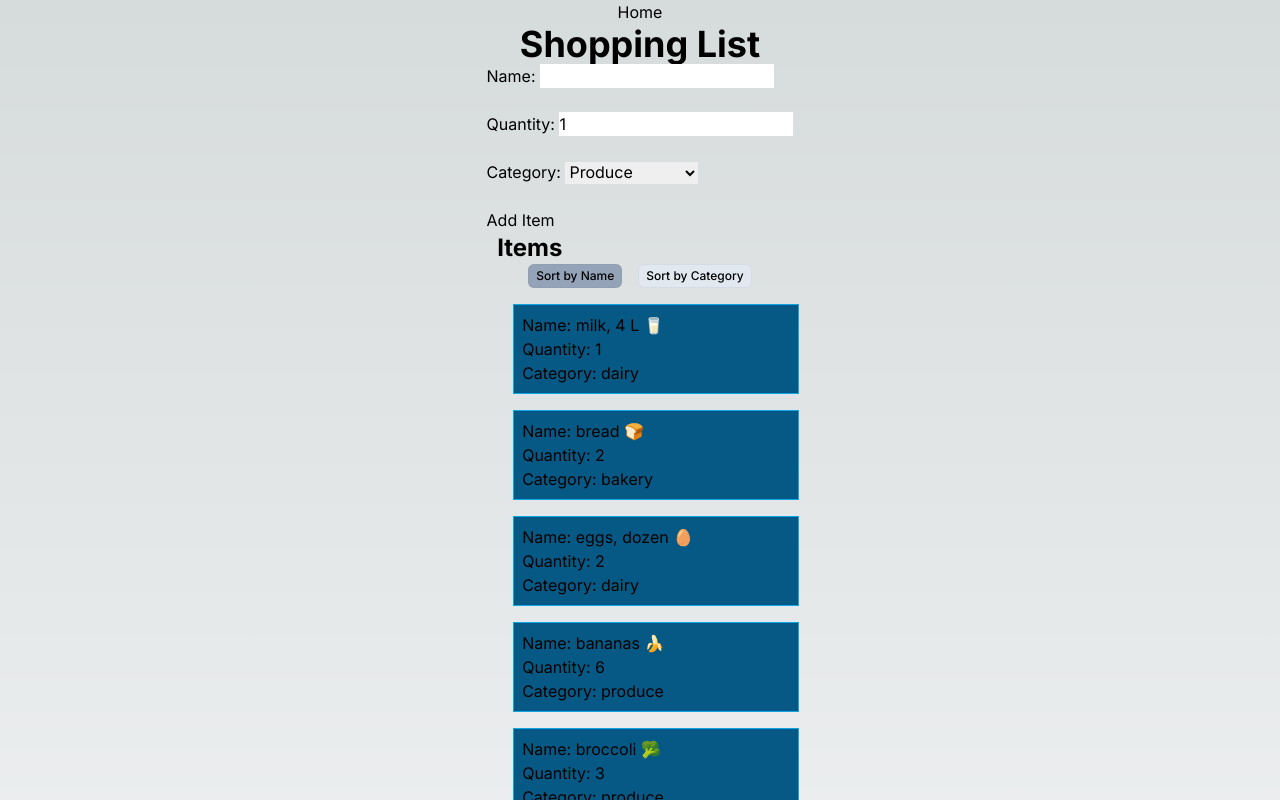
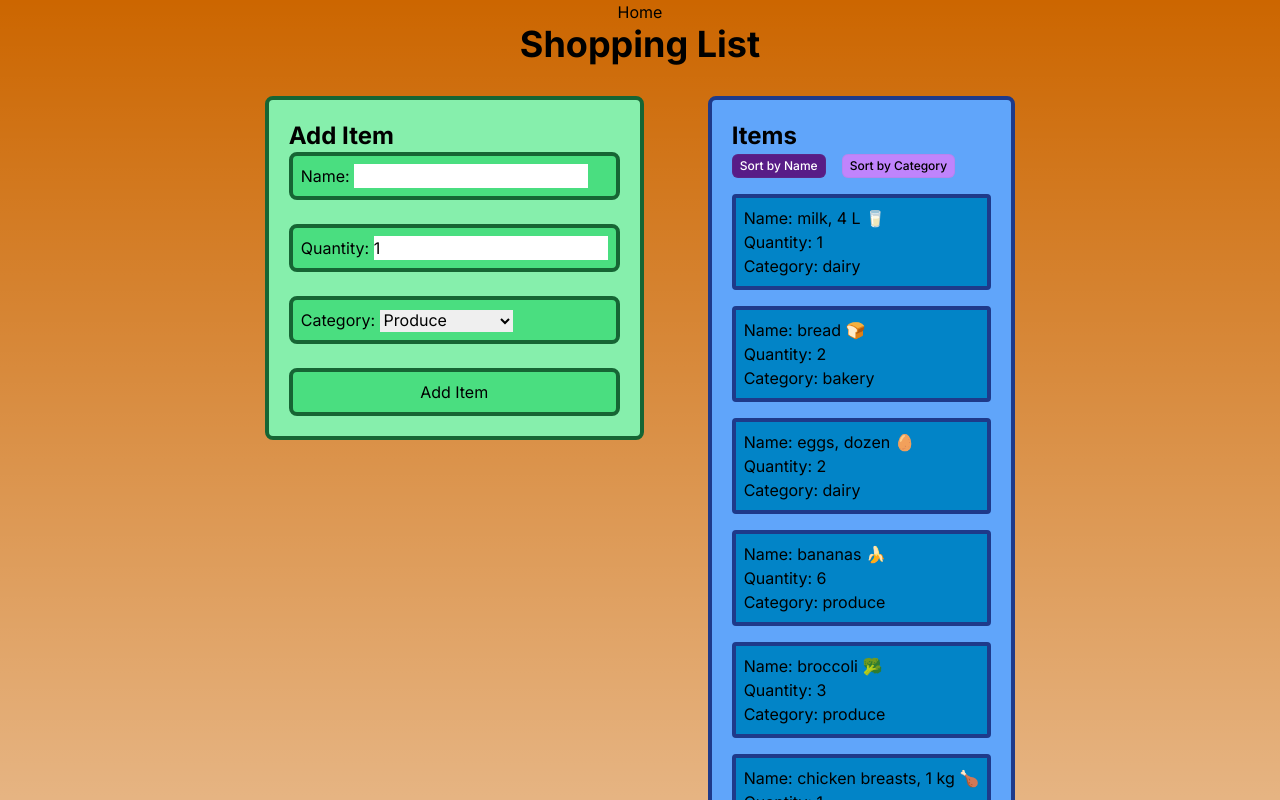
Before and after one commit to GabrielPJL12/cprg306-assignments, a Next.js app: page /week6 in a window 1280 px wide. Shown: the top 800 px of the page. Built offline with nearby package versions, Linux system fonts and the light colour scheme.

Commit message:
styling and functionality

```diff
--- a/app/globals.css
+++ b/app/globals.css
@@ -4,14 +4,14 @@
 
 :root {
   --foreground-rgb: 0, 0, 0;
-  --background-start-rgb: 214, 219, 220;
+  --background-start-rgb: 204, 102, 0;
   --background-end-rgb: 255, 255, 255;
 }
 
 @media (prefers-color-scheme: dark) {
   :root {
-    --foreground-rgb: 255, 255, 255;
-    --background-start-rgb: 0, 0, 0;
+    --foreground-rgb: 0, 0, 0;
+    --background-start-rgb: 204, 102, 0;
     --background-end-rgb: 0, 0, 0;
   }
 }
--- a/app/week6/item-list.js
+++ b/app/week6/item-list.js
@@ -19,23 +19,23 @@ export default function ItemList(props) {
     function SortButtons() {
         if (sortBy === "name") {
             return (
-                <div className="flex justify-center space-x-4">
-                    <button onClick={handleSort} value="name" class="bg-slate-400 inline-flex items-center rounded-md px-2 py-1 text-xs font-medium text-black ring-1 ring-inset ring-gray-500/10">Sort by Name</button>
-                    <button onClick={handleSort} value="category" class="bg-slate-200 inline-flex items-center rounded-md px-2 py-1 text-xs font-medium text-black ring-1 ring-inset ring-gray-500/10">Sort by Category</button>
+                <div className="space-x-4">
+                    <button onClick={handleSort} value="name" className="bg-purple-900 text-white inline-flex items-center rounded-md px-2 py-1 text-xs font-medium ring-1 ring-inset ring-gray-500/10">Sort by Name</button>
+                    <button onClick={handleSort} value="category" className="bg-purple-400 inline-flex items-center rounded-md px-2 py-1 text-xs font-medium text-black ring-1 ring-inset ring-gray-500/10">Sort by Category</button>
                 </div>
             )
         } else if (sortBy === "category") {
             return (
-                <div className="flex justify-center space-x-4">
-                    <button onClick={handleSort} value="name" class="bg-slate-200 inline-flex items-center rounded-md px-2 py-1 text-xs font-medium text-black ring-1 ring-inset ring-gray-500/10">Sort by Name</button>
-                    <button onClick={handleSort} value="category" class="bg-slate-400 inline-flex items-center rounded-md px-2 py-1 text-xs font-medium text-black ring-1 ring-inset ring-gray-500/10">Sort by Category</button>
+                <div className="space-x-4">
+                    <button onClick={handleSort} value="name" className="bg-purple-400 inline-flex items-center rounded-md px-2 py-1 text-xs font-medium text-black ring-1 ring-inset ring-gray-500/10">Sort by Name</button>
+                    <button onClick={handleSort} value="category" className="bg-purple-900 text-white inline-flex items-center rounded-md px-2 py-1 text-xs font-medium ring-1 ring-inset ring-gray-500/10">Sort by Category</button>
                 </div>
             )
         }
     }
 
     return (
-        <main>
+        <main className=" border-blue-900 border-4 rounded-lg p-5 bg-blue-400">
             <h2 className="text-2xl font-bold">Items</h2>
             <SortButtons />
             <div>
--- a/app/week6/item.js
+++ b/app/week6/item.js
@@ -1,7 +1,7 @@
 export default function Item({ name, quantity, category }) {
     return (
-        <div className="border border-sky-500 bg-sky-800 w-full max-w-xs m-4 p-2">
-            <p>Name: {name}</p>
+        <div className="border-4 rounded border-blue-900 bg-sky-600 w-full max-w-xs my-4 p-2">
+            <p className="">Name: {name}</p>
             <p>Quantity: {quantity}</p>
             <p>Category: {category}</p>
         </div>
--- a/app/week6/new-item.js
+++ b/app/week6/new-item.js
@@ -12,33 +12,38 @@ export default function NewItem(props) {
         let item = {name: name, quantity: quantity, category: category}
         console.log(item);
 
-        alert(`You are submitting\nName: ${name}\nQuantity: ${quantity}\nCategory: ${category}`)
-        props.onAddItem(item);
-
+        if (name !== "") {
+            alert(`You are submitting\nName: ${name}\nQuantity: ${quantity}\nCategory: ${category}`)
+            props.onAddItem(item);
+        }
+        else {
+            alert("Please enter a name for the item.")
+        }
         setName("");
         setQuantity(1);
         setCategory("Produce");
     };
 
     return (
-        <main>
-            <form onSubmit={handleSubmit}>
+        <div>
+            <form onSubmit={handleSubmit} className="border-4 rounded-lg bg-green-300 border-green-800 inline-block p-5">
+                <h2 className="text-2xl font-bold">Add Item</h2>
                 <div >
-                    <div>
+                    <div className="border-4 rounded-lg border-green-800 bg-green-400 p-2 justify-center">
                         <label htmlFor="name">Name: </label>
                         <input id="name" type="text" value={name} onChange={(event) => setName(event.target.value)} />
                     </div>
                 </div>
                 <br />
                 <div>
-                    <div>
+                    <div className="border-4 rounded-lg border-green-800 bg-green-400 justify-center p-2">
                         <label htmlFor="quantity">Quantity: </label>
                         <input id="quantity" type="number" value={quantity} onChange={(event) => setQuantity(event.target.value)} />
                     </div>
                 </div>
                 <br />
                 <div>
-                    <div>
+                    <div className="border-4 rounded-lg border-green-800 bg-green-400 justify-center p-2">
                         <label htmlFor="category">Category: </label>
                         <select id="category" value={category} onChange={(event) => setCategory(event.target.value)}>
                             <option value="Produce">Produce</option>
@@ -55,11 +60,11 @@ export default function NewItem(props) {
                 </div>
                 <br />
                 <div>
-                    <div>
+                    <div className="border-4 rounded-lg border-green-800 flex bg-green-400 justify-center p-2">
                         <button type="submit">Add Item</button>
                     </div>
                 </div>
             </form>
-        </main>
+        </div>
     )
 }
--- a/app/week6/page.js
+++ b/app/week6/page.js
@@ -19,8 +19,11 @@ export default function Page() {
         <div className="flex flex-col items-center">
             <HomeButton />
             <h1 className="text-4xl font-bold">Shopping List</h1>
-            <NewItem onAddItem={handleAddItem} />
-            <ItemList itemsData={items} />
+
+            <div className="flex justify-center space-x-16 mt-8">
+                <NewItem onAddItem={handleAddItem} />
+                <ItemList itemsData={items} />
+            </div>
         </div>
     );
 }
```
